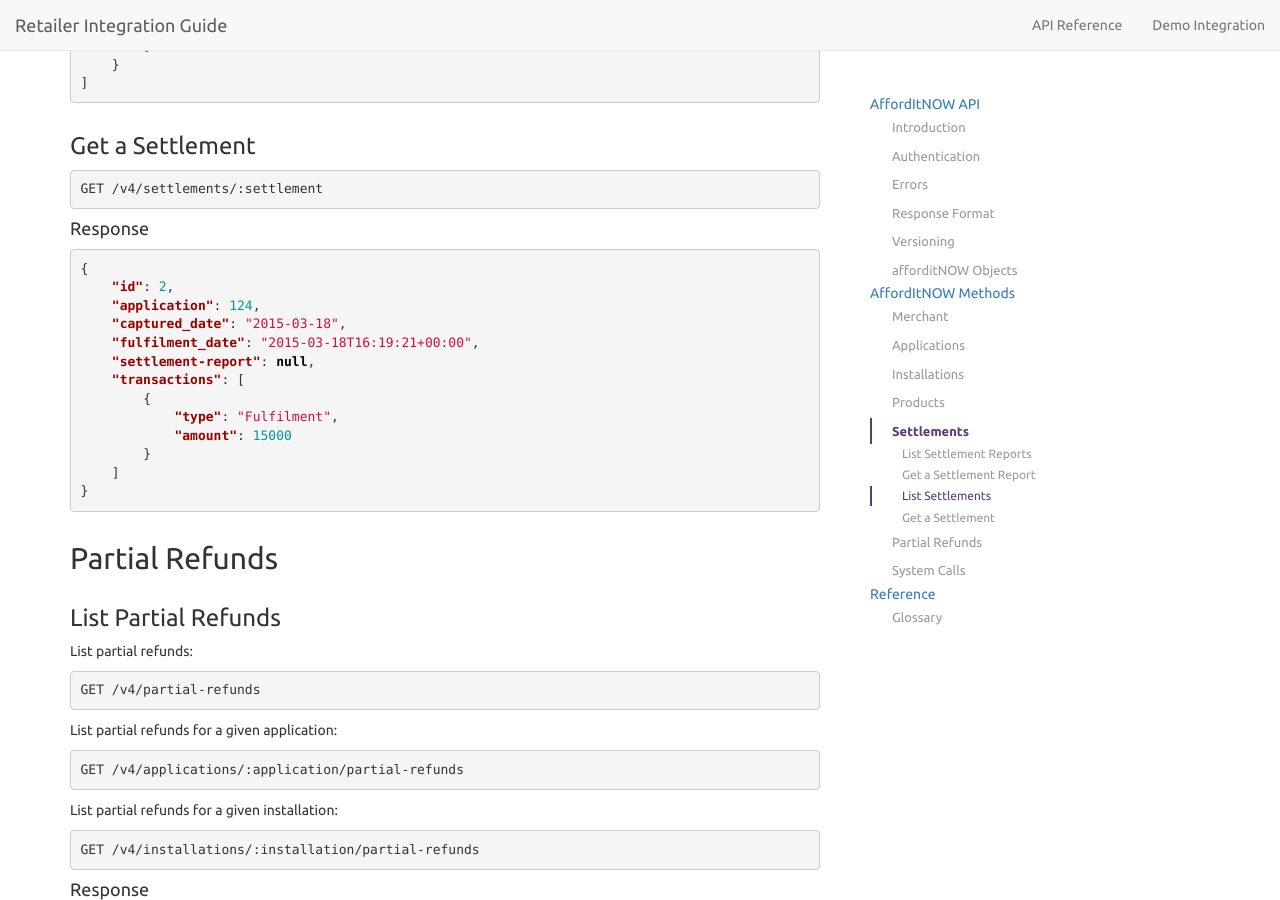
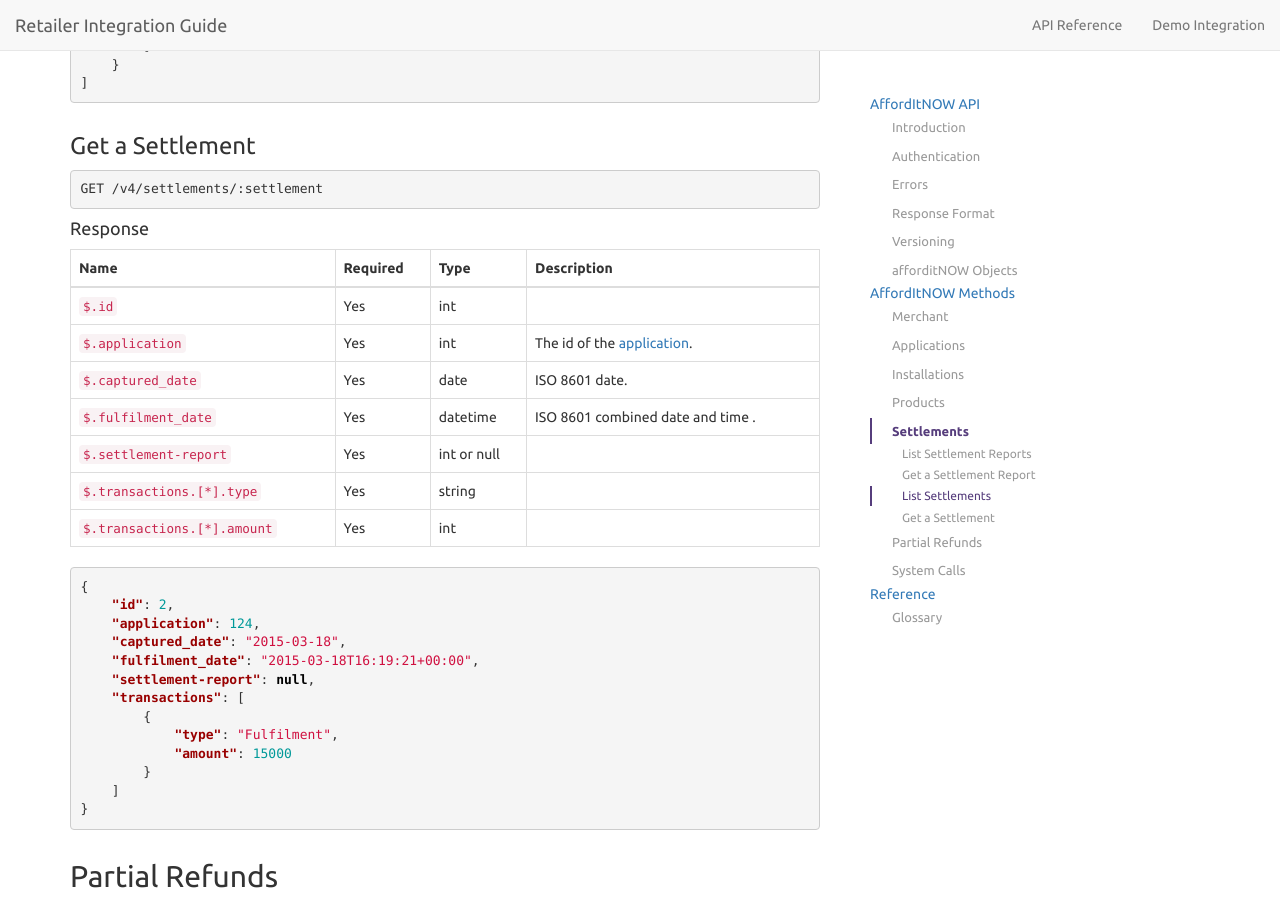
Before and after one commit to PayBreak/retailer-integration-guide, a Jekyll site: the page built from api/index.md, in a window 1280 px wide and 900 px high, scrolled down 34488 px. Built offline with Jekyll 4.4.1, drawn with Linux system fonts in a browser that asks for light colours; nearby versions of some CDN libraries; Markdown is read by kramdown in place of the engine named in the settings; our own code applies the rules of GitHub Pages for plain Markdown files.

Commit message:
Add table for get settlement

````diff
--- a/_includes/v4/settlements.md
+++ b/_includes/v4/settlements.md
@@ -198,6 +198,16 @@ GET {{ site.data.globals.api_prefix }}/settlements/:settlement
 
 #### Response
 
+Name | Required | Type | Description
+--- | --- | --- | ---
+`$.id` | Yes | int |
+`$.application` | Yes | int | The id of the [application](#applications).
+`$.captured_date` | Yes | date | ISO 8601 date.
+`$.fulfilment_date` | Yes | datetime | ISO 8601 combined date and time .
+`$.settlement-report` | Yes | int or null |
+`$.transactions.[*].type` | Yes | string |
+`$.transactions.[*].amount` | Yes | int |
+
 ```json
 {
     "id": 2,
````
